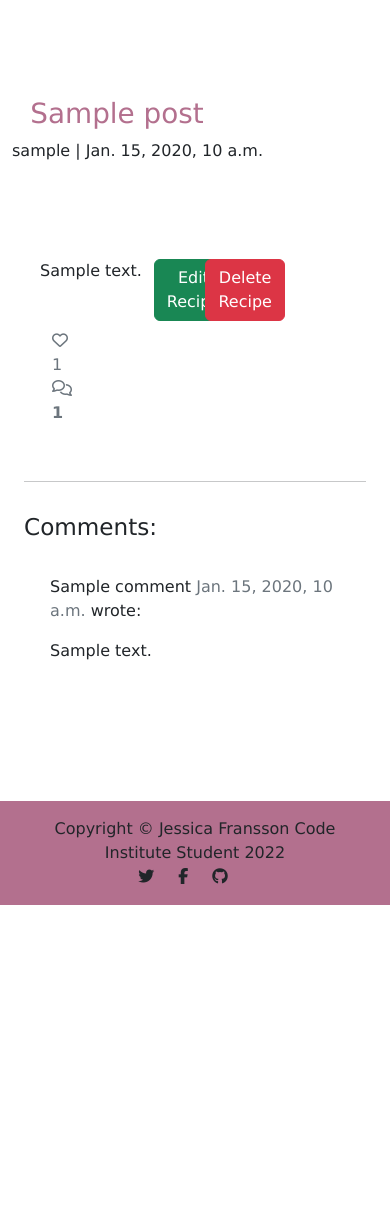
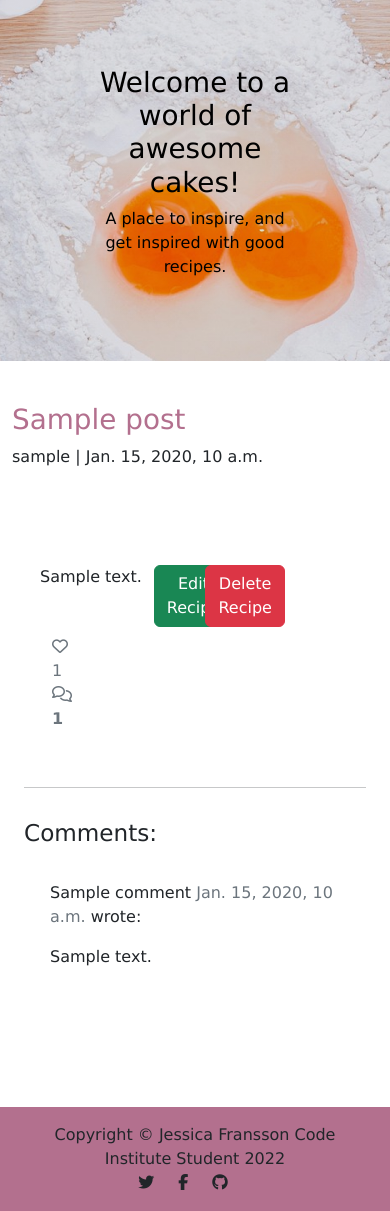
Before and after one commit to jessicafransson/bake-me-a-cake, a Django app: a page that uses templates/recipe_detail.html in a window 390 px wide. Shown: the part 76-1287 px from the top of the page. Before the commit the page ends 981 px from the top, so only its background shows below. Run offline with Django 3.2, Linux system fonts and the light colour scheme; tables that the repository leaves empty hold one stand-in row (values such as "Sample post"); some libraries are stand-ins or nearby versions; some web fonts are replaced.

Commit message:
added styling to recipe detail and hero image

```diff
--- a/static/css/style.css
+++ b/static/css/style.css
@@ -7,13 +7,18 @@ html, body {
 
 body {
   position: relative;
+  font-size: 16px;
+}
+
+.container {
+  max-width: 960px;
 }
 
 /*------------------------------ Hero image */
 
 .hero-image {
     background-image: linear-gradient(rgba(0, 0, 0, 0.1), rgba(0, 0, 0,
-  0.1)), url("../images/heroimage.png");
+  0.1)), url("../images/heroimage1.png");
 
   height: 361px;
   width: 100%;
@@ -78,8 +83,7 @@ a:hover {
 }
 
 .post-title {
-    margin-top: 20%;
-    margin-left: 5%;
+    margin-top: 5%;
     color: #b3708e;
 }
 
--- a/templates/recipe_detail.html
+++ b/templates/recipe_detail.html
@@ -6,16 +6,24 @@
 
 {% load crispy_forms_tags %}
 
+<!-- hero image section-->
+<div class="hero-image">
+    <div class="hero-text">
+        <h1>Welcome to a world of awesome cakes!</h1>
+        <p> A place to inspire, and get inspired with good recipes.</p>
+    </div>
+</div>
+
 <section class="container g-5">
     <div class="row justify-content-center mt-4 mb-5">
         <div class="row g-0">
-            <div class="col-md-6 masthead-text">
+            <div class="col-md-12 masthead-text">
                 <!-- Recipe title goes in these h1 tags -->
                 <h1 class="post-title">{{ post.title }}</h1>
                 <!-- Recipe author goes before the | the post's created date goes after -->
                 <p class="post-subtitle">{{ post.author }} | {{ post.created_on }}</p>
             </div>
-            <div class="d-none d-md-block col-md-6 masthead-image">
+            <div class="d-none d-md-block col-md-12 masthead-image">
                 <!-- The featured image URL goes in the src attribute -->
                 {% if "placeholder" in post.featured_image.url %}
                 <img src="https://codeinstitute.s3.amazonaws.com/fullstack/recipe/default.jpg" width="300" alt="placeholder image chosen if else">
@@ -77,7 +85,7 @@
             </div>
         </div>
         <div class="row">
-            <div class="col-md-8 card mb-4  mt-3 border-0">
+            <div class="col-md-12 card mb-4  mt-3 border-0">
                 <h3>Comments:</h3>
                 <div class="card-body border-0">
                     <!-- We want a for loop inside the empty control tags to iterate through each comment in comments -->
@@ -98,7 +106,7 @@
                     {% endfor %}
                 </div>
             </div>
-            <div class="col-md-4 card mb-4  mt-3 border-0 ">
+            <div class="col-md-12 card mb-4  mt-3 border-0 ">
                 <div class="card-body">
                     <!-- For the comments submit that user is authenticated-->
                     {% if commented %}
```
Also changed, not shown: static/images/heroimage1.png (added).
